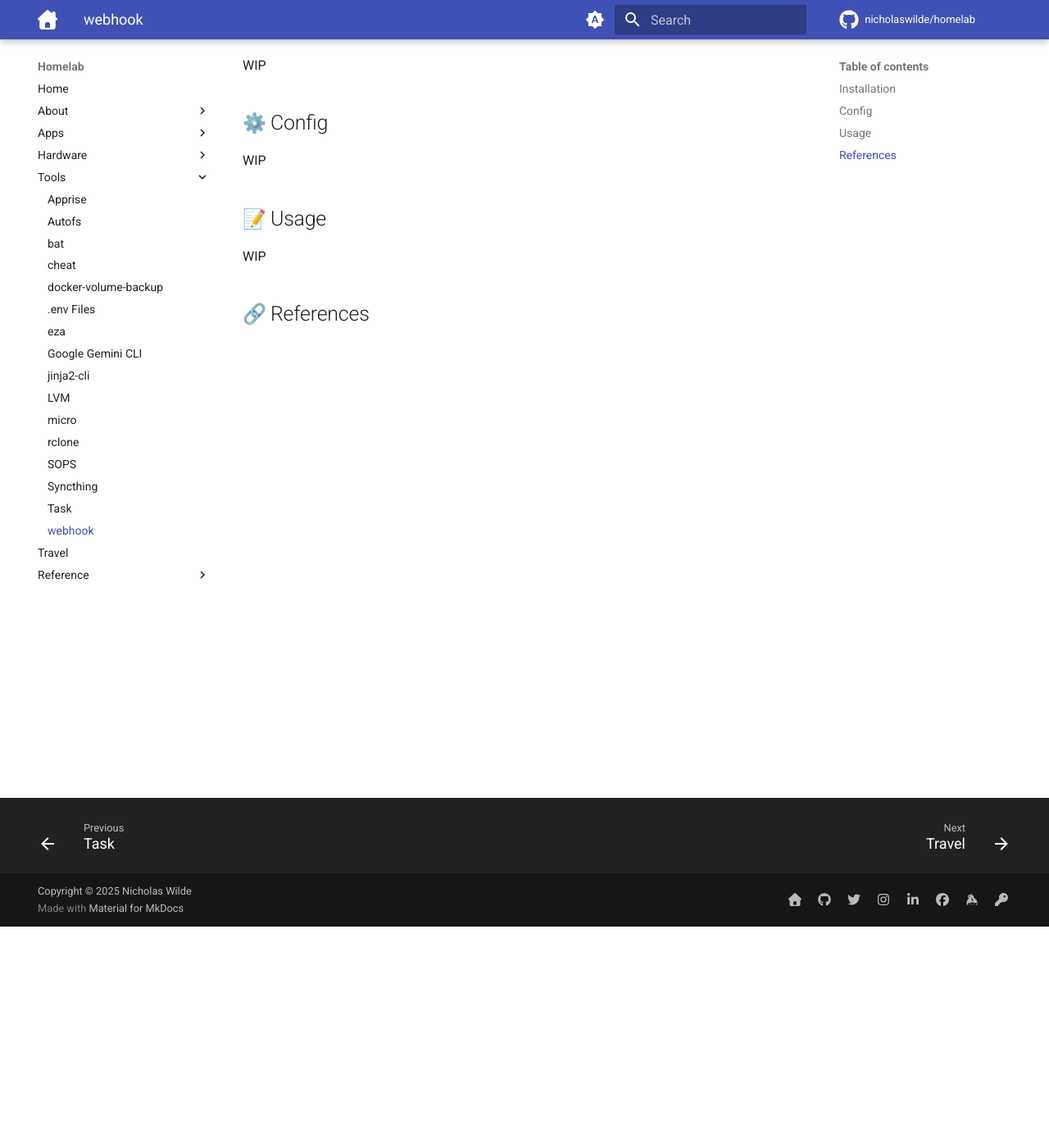
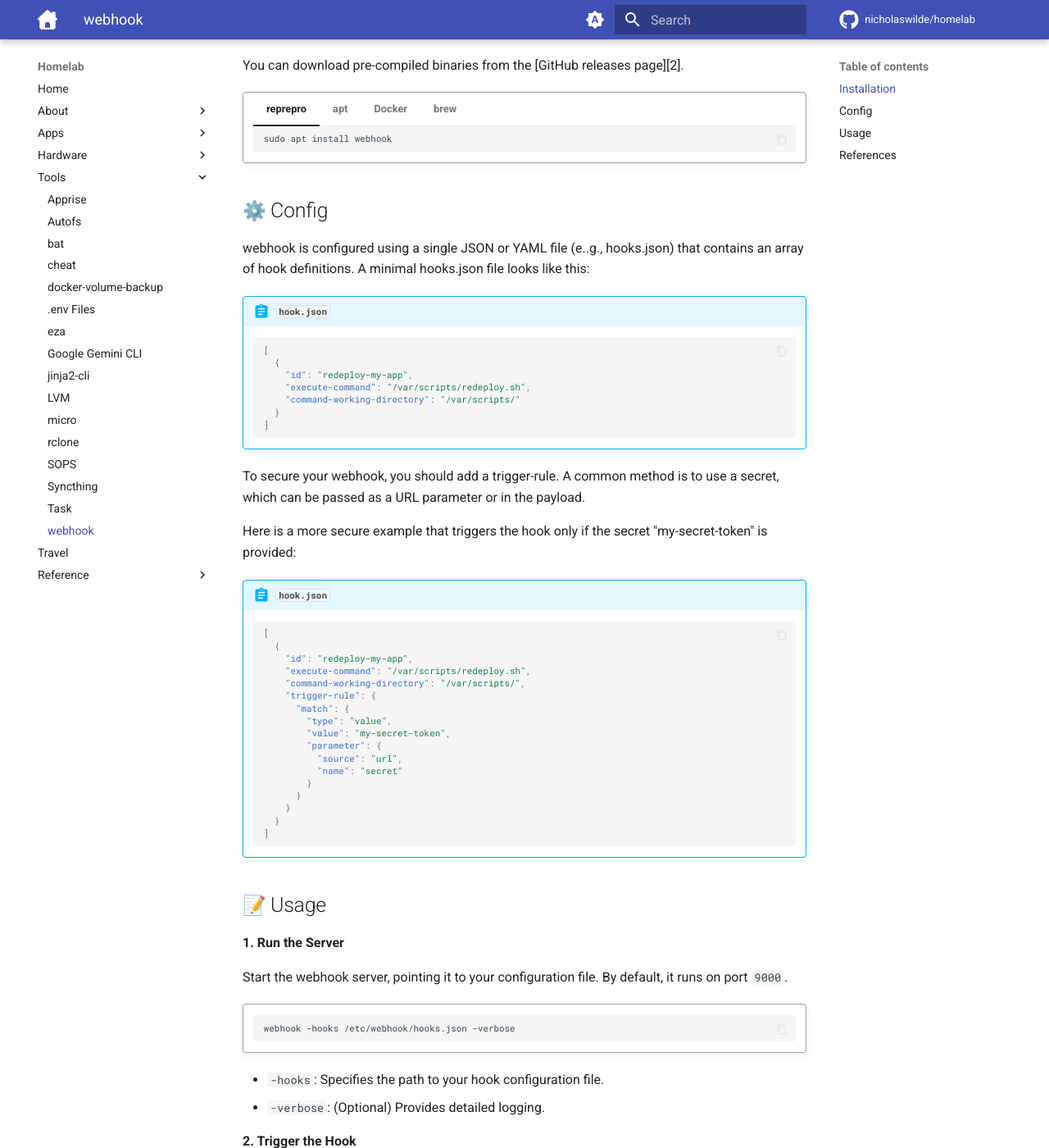
Before and after one commit to nicholaswilde/homelab, an MkDocs documentation site: the page built from docs/tools/webhook.md, in a window 1280 px wide and 1400 px high, scrolled down 270 px. Shown: the whole window at 82% size. Built offline with MkDocs 1.6.1 and Material for MkDocs 9.7.7, drawn with Linux system fonts in a browser that asks for light colours; emoji names are drawn with the system emoji font; comment, search, counter and statistics services are not loaded; some of the changed text lies outside the part shown.

Commit message:
Update webhook.md

````diff
--- a/docs/tools/webhook.md
+++ b/docs/tools/webhook.md
@@ -8,16 +8,112 @@
 
 ## :hammer_and_wrench: Installation
 
-WIP
+You can download pre-compiled binaries from the [GitHub releases page][2].
+
+!!! code ""
+
+    === "reprepro"
+
+        ```shell
+        sudo apt install webhook
+        ```
+
+    === "apt"
+
+        ```shell
+        sudo apt install webhook
+        ```
+
+    === "Docker"
+
+        ```shell
+        docker pull adnanh/webhook
+        ```
+
+    === "brew"
+
+        ```shell
+        brew install webhook
+        ```
 
 ## :gear: Config
 
-WIP
+webhook is configured using a single JSON or YAML file (e..g., hooks.json) that contains an array of hook definitions.
+A minimal hooks.json file looks like this:
+
+!!! abstract "`hook.json`"
+
+    ```json
+    [
+      {
+        "id": "redeploy-my-app",
+        "execute-command": "/var/scripts/redeploy.sh",
+        "command-working-directory": "/var/scripts/"
+      }
+    ]
+    ```
+
+To secure your webhook, you should add a trigger-rule. A common method is to use a secret, which can be passed as a URL parameter or in the payload.
+
+Here is a more secure example that triggers the hook only if the secret "my-secret-token" is provided:
+
+!!! abstract "`hook.json`"
+
+    ```json
+    [
+      {
+        "id": "redeploy-my-app",
+        "execute-command": "/var/scripts/redeploy.sh",
+        "command-working-directory": "/var/scripts/",
+        "trigger-rule": {
+          "match": {
+            "type": "value",
+            "value": "my-secret-token",
+            "parameter": {
+              "source": "url",
+              "name": "secret"
+            }
+          }
+        }
+      }
+    ]
+    ```
 
 ## :pencil: Usage
 
-WIP
+**1. Run the Server**
+
+Start the webhook server, pointing it to your configuration file. By default, it runs on port `9000`.
+
+!!! code ""
+
+    ```shell
+    webhook -hooks /etc/webhook/hooks.json -verbose
+    ```
+
+- `-hooks`: Specifies the path to your hook configuration file.
+- `-verbose`: (Optional) Provides detailed logging.
+
+**2. Trigger the Hook**
+
+You can trigger a hook by sending an HTTP POST request to its endpoint.
+
+!!! code "Simple Hook (no trigger rule)"
+
+    ```shell
+    curl -X POST http://your-server-ip:9000/hooks/redeploy-my-app
+    ```
+
+!!! code "Secure Hook (with URL secret)"
+
+    ```shell
+    curl -X POST http://your-server-ip:9000/hooks/redeploy-my-app?secret=my-secret-token
+    ```
+
+The command specified in your hooks.json (`/var/scripts/redeploy.sh` in this example) will then be executed on the server.
 
 ## :link: References
 
+- <https://github.com/adnanh/webhook>
+
 [1]: <https://github.com/adnanh/webhook>
````
